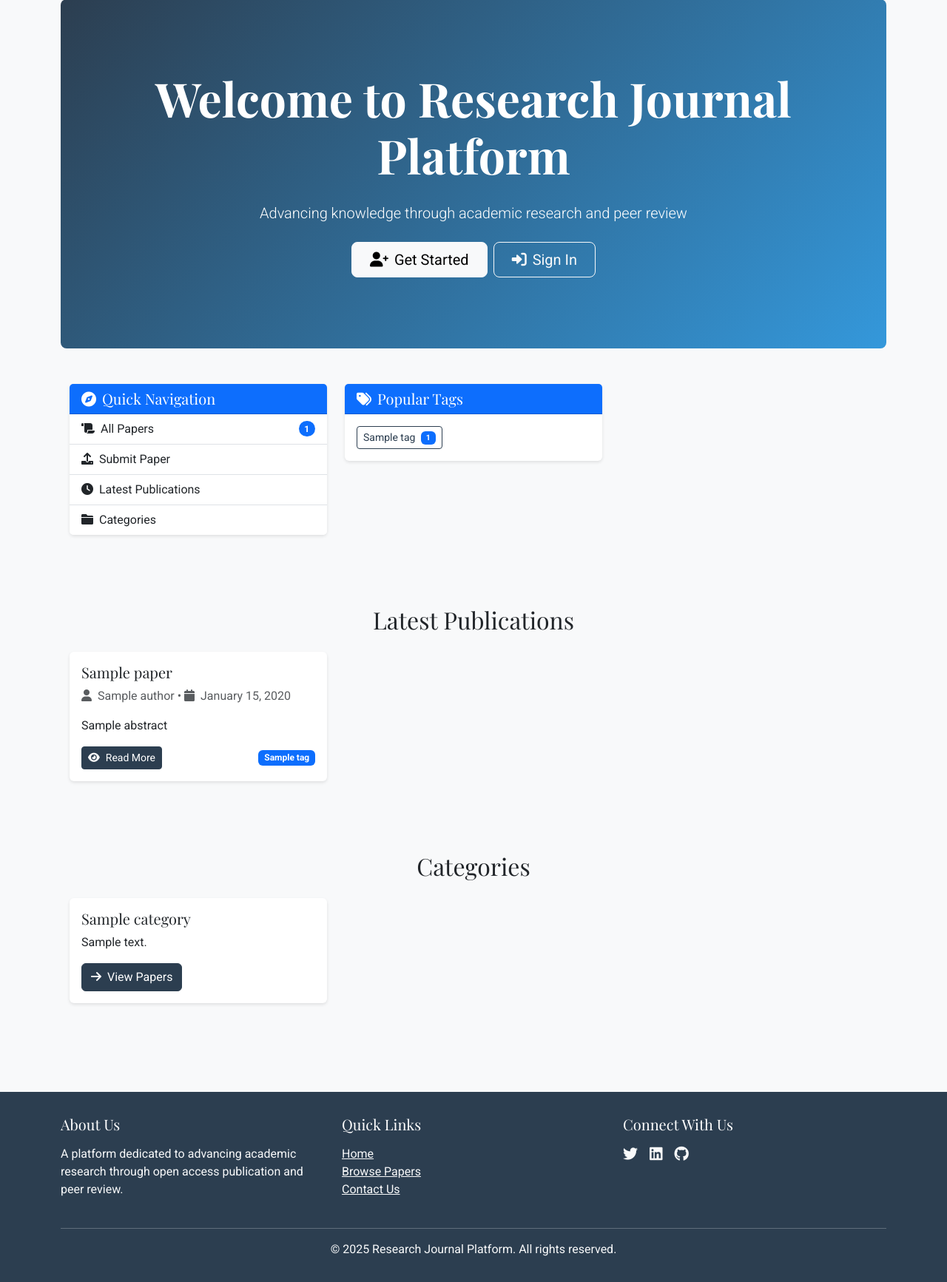
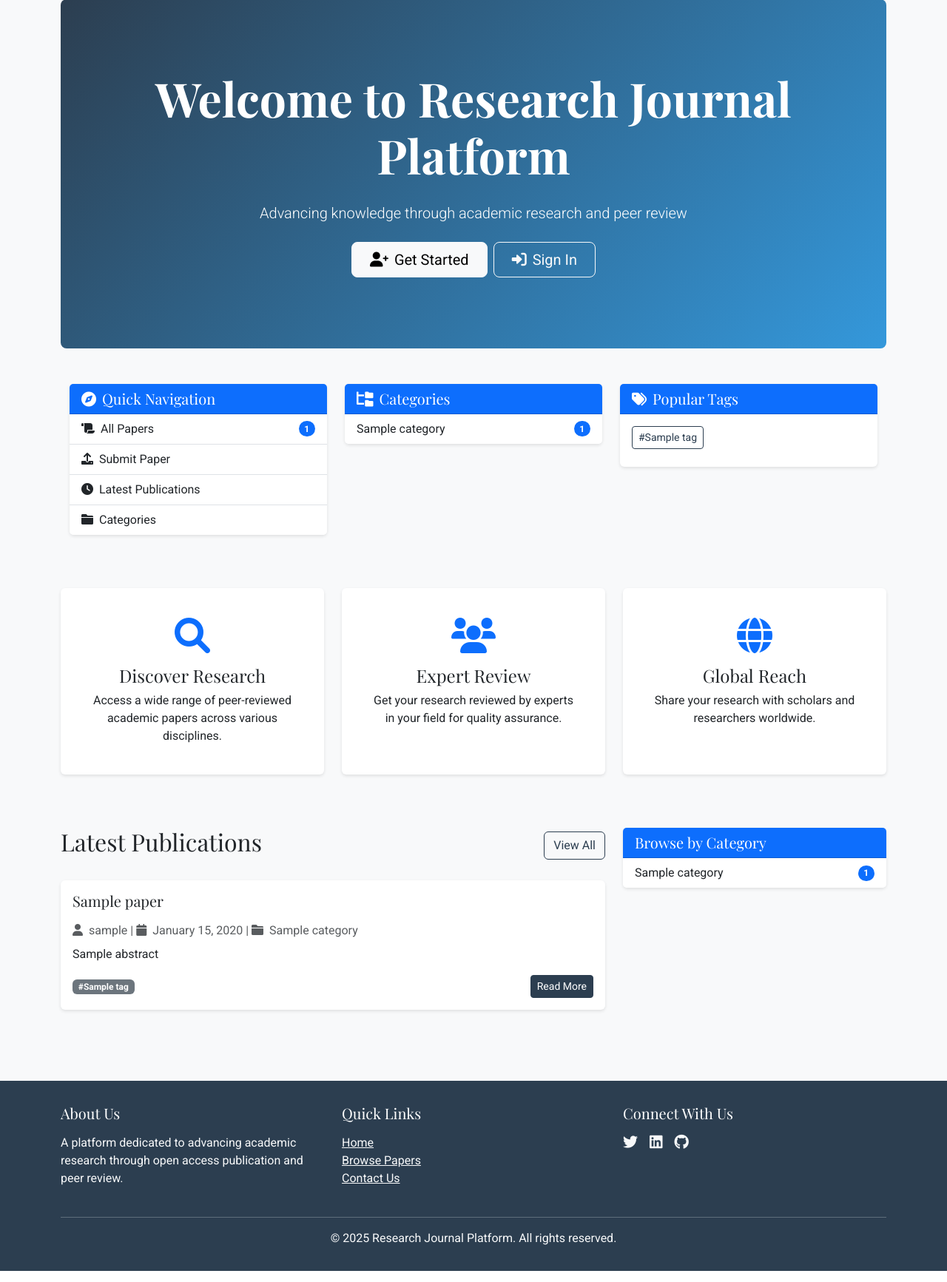
Before and after one commit to mithlohar144/research-journal, a Django app: template templates/home.html in a window 1280 px wide. Shown: the part 87-1820 px from the top of the page at 74% size. Run offline with Django 5.2, Linux system fonts and the light colour scheme; the template is opened without the code that fills it: most values are stand-ins (such as "Sample title", 1, 10 or a date in 2020).

Commit message:
Initial commit

```diff
--- /dev/null
+++ b/runtime.txt
@@ -0,0 +1 @@
+python-3.11.7
--- a/templates/home.html
+++ b/templates/home.html
@@ -52,69 +52,126 @@
         <div class="col-md-4">
             <div class="card">
                 <div class="card-header bg-primary text-white">
+                    <h3 class="h5 mb-0"><i class="fas fa-folder-tree me-2"></i>Categories</h3>
+                </div>
+                <div class="list-group list-group-flush">
+                    {% for category in categories %}
+                    <a href="{% url 'papers:category' category.slug %}" class="list-group-item list-group-item-action d-flex justify-content-between align-items-center">
+                        <span>{{ category.name }}</span>
+                        <span class="badge bg-primary rounded-pill">{{ category.researchpaper_set.count }}</span>
+                    </a>
+                    {% endfor %}
+                </div>
+            </div>
+        </div>
+
+        <div class="col-md-4">
+            <div class="card">
+                <div class="card-header bg-primary text-white">
                     <h3 class="h5 mb-0"><i class="fas fa-tags me-2"></i>Popular Tags</h3>
                 </div>
                 <div class="card-body">
-                    <div class="d-flex flex-wrap gap-2">
-                        {% for tag in tags %}
-                            <a href="{% url 'papers:tag' tag.slug %}" class="btn btn-sm btn-outline-primary">
-                                {{ tag.name }}
-                                <span class="badge bg-primary ms-1">{{ tag.num_times }}</span>
-                            </a>
-                        {% endfor %}
-                    </div>
+                    {% for tag in tags %}
+                    <a href="{% url 'papers:list' %}?tag={{ tag.slug }}" class="btn btn-outline-primary btn-sm mb-2 me-2">
+                        #{{ tag.name }}
+                    </a>
+                    {% endfor %}
                 </div>
             </div>
         </div>
     </div>
 </div>
 
+<!-- Features Section -->
+<div class="row g-4 py-4 mb-5">
+    <div class="col-md-4">
+        <div class="card h-100 text-center p-4">
+            <div class="card-body">
+                <i class="fas fa-search fa-3x mb-3 text-primary"></i>
+                <h3 class="card-title h4">Discover Research</h3>
+                <p class="card-text">Access a wide range of peer-reviewed academic papers across various disciplines.</p>
+            </div>
+        </div>
+    </div>
+    <div class="col-md-4">
+        <div class="card h-100 text-center p-4">
+            <div class="card-body">
+                <i class="fas fa-users fa-3x mb-3 text-primary"></i>
+                <h3 class="card-title h4">Expert Review</h3>
+                <p class="card-text">Get your research reviewed by experts in your field for quality assurance.</p>
+            </div>
+        </div>
+    </div>
+    <div class="col-md-4">
+        <div class="card h-100 text-center p-4">
+            <div class="card-body">
+                <i class="fas fa-globe fa-3x mb-3 text-primary"></i>
+                <h3 class="card-title h4">Global Reach</h3>
+                <p class="card-text">Share your research with scholars and researchers worldwide.</p>
+            </div>
+        </div>
+    </div>
+</div>
+
 <!-- Latest Publications Section -->
-<div class="container py-5">
-    <h2 class="text-center mb-4">Latest Publications</h2>
-    <div class="row g-4">
-        {% for paper in latest_papers %}
-            <div class="col-md-4">
-                <div class="card h-100">
+<div class="row" id="latest-publications">
+    <div class="col-md-8">
+        <div class="d-flex justify-content-between align-items-center mb-4">
+            <h2>Latest Publications</h2>
+            <a href="{% url 'papers:list' %}" class="btn btn-outline-primary">View All</a>
+        </div>
+        {% if latest_papers %}
+            {% for paper in latest_papers %}
+                <div class="card mb-4">
                     <div class="card-body">
-                        <h3 class="h5 card-title">{{ paper.title }}</h3>
-                        <div class="text-muted mb-3">
-                            <i class="fas fa-user me-2"></i>{{ paper.author.get_full_name }} •
-                            <i class="fas fa-calendar me-2"></i>{{ paper.created_at|date:"F j, Y" }}
-                        </div>
-                        <p class="card-text">{{ paper.abstract|truncatewords:30 }}</p>
+                        <h3 class="h5 mb-3">
+                            <a href="{% url 'papers:detail' paper.slug %}" class="text-decoration-none text-dark">
+                                {{ paper.title }}
+                            </a>
+                        </h3>
+                        <p class="text-muted mb-2">
+                            <i class="fas fa-user me-2"></i>{{ paper.author.username }} |
+                            <i class="fas fa-calendar me-2"></i>{{ paper.created_at|date:"F j, Y" }} |
+                            <i class="fas fa-folder me-2"></i>{{ paper.category.name }}
+                        </p>
+                        <p class="card-text">{{ paper.abstract|truncatewords:50 }}</p>
                         <div class="d-flex justify-content-between align-items-center">
-                            <a href="{% url 'papers:detail' paper.slug %}" class="btn btn-primary btn-sm">
-                                <i class="fas fa-eye me-2"></i>Read More
+                            <div>
+                                {% for tag in paper.tags.all %}
+                                    <span class="badge bg-secondary me-1">#{{ tag.name }}</span>
+                                {% endfor %}
+                            </div>
+                            <a href="{% url 'papers:detail' paper.slug %}" class="btn btn-sm btn-primary">
+                                Read More
                             </a>
-                            {% for tag in paper.tags.all %}
-                                <span class="badge bg-primary">{{ tag.name }}</span>
-                            {% endfor %}
                         </div>
                     </div>
                 </div>
+            {% endfor %}
+        {% else %}
+            <div class="alert alert-info">
+                <i class="fas fa-info-circle me-2"></i>No papers published yet.
             </div>
-        {% endfor %}
+        {% endif %}
     </div>
-</div>
 
-<!-- Categories Section -->
-<div class="container py-5">
-    <h2 class="text-center mb-4">Categories</h2>
-    <div class="row g-4">
-        {% for category in categories %}
-            <div class="col-md-4">
-                <div class="card">
-                    <div class="card-body">
-                        <h3 class="h5 card-title">{{ category.name }}</h3>
-                        <p class="card-text">{{ category.description }}</p>
-                        <a href="{% url 'papers:category' category.slug %}" class="btn btn-primary">
-                            <i class="fas fa-arrow-right me-2"></i>View Papers
-                        </a>
-                    </div>
-                </div>
+    <div class="col-md-4">
+        <!-- Categories Section -->
+        <div class="card mb-4" id="categories">
+            <div class="card-header bg-primary text-white">
+                <h3 class="h5 mb-0">Browse by Category</h3>
             </div>
-        {% endfor %}
+            <div class="list-group list-group-flush">
+                {% for category in categories %}
+                    <a href="{% url 'papers:category' category.slug %}" class="list-group-item list-group-item-action d-flex justify-content-between align-items-center">
+                        {{ category.name }}
+                        <span class="badge bg-primary rounded-pill">{{ category.researchpaper_set.count }}</span>
+                    </a>
+                {% empty %}
+                    <div class="list-group-item">No categories available</div>
+                {% endfor %}
+            </div>
+        </div>
     </div>
 </div>
 {% endblock %}
```
Also changed, not shown: requirements.txt (+7 -0 lines), research_journal/settings.py (+41 -2 lines), 1 other file.
